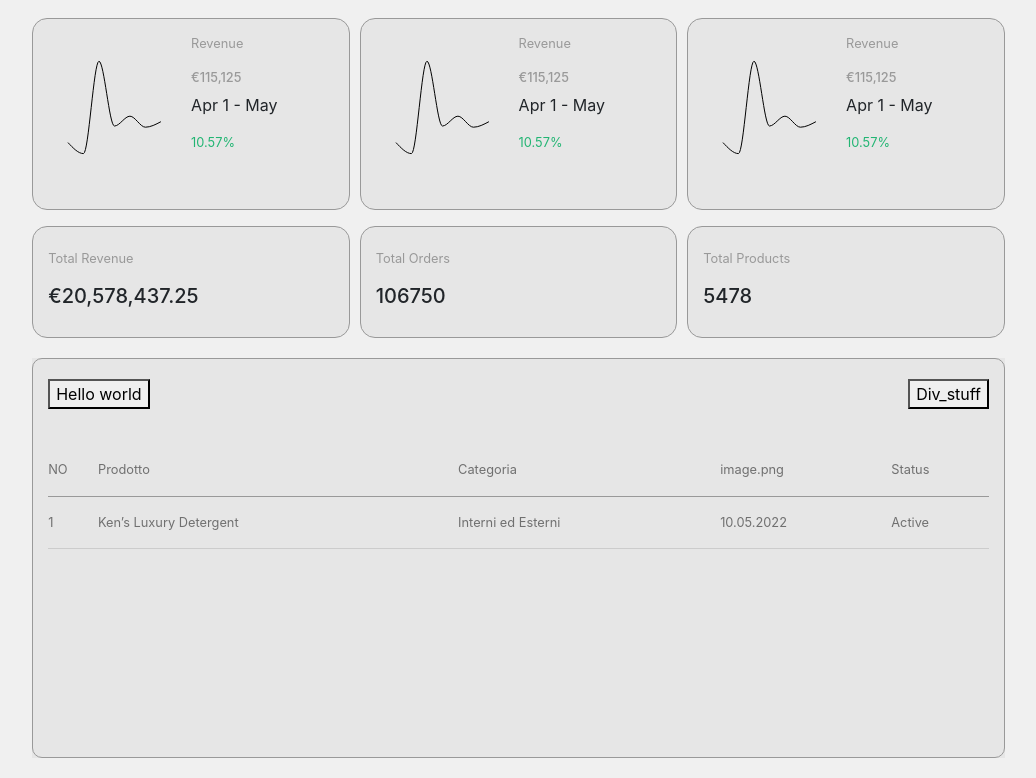
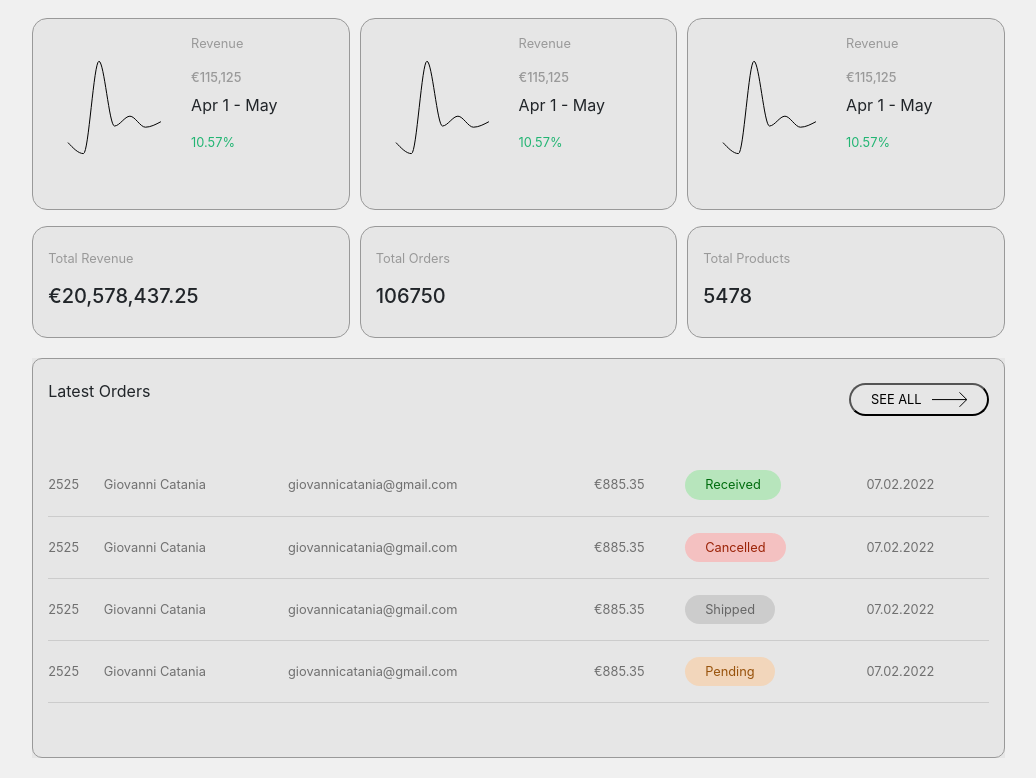
Before and after one commit to desmondezo1/mcs-frontend, a Next.js app: page /overview in a window 1280 px wide. Shown: the part 578-1356 px from the top of the page, without its empty margins (243-1279 px from the left). Built offline with nearby package versions, Linux system fonts and the light colour scheme.

Commit message:
prod dashboard

```diff
--- a/components/molecules/Table.js
+++ b/components/molecules/Table.js
@@ -1,37 +1,50 @@
 import React from "react";
 import style from "../../styles/table.module.css";
 
-function Table({ table }) {
+Table.defaultProps = {
+  table: "",
+  HeadContainer: "",
+  tableData: [{}],
+  children: "",
+  headKey: [""],
+  displayHeadKey: false,
+  selfDisplayComponent: false,
+};
+
+function Table({
+  tableData,
+  children,
+  headKey,
+  displayHeadKey,
+  selfDisplayComponent,
+  displayComponent,
+}) {
+  const body = tableData.map((data, i) => {
+    const keys = headKey;
+    return (
+      <tr key={i}>
+        {keys.map((key, i) => (
+          <td key={i}>{data[key]}</td>
+        ))}
+      </tr>
+    );
+  });
   return (
     <div className={style.table_container}>
-      <div className={style.table_container_header}>
-        <div>
-          <button>Hello world</button>
-        </div>
-        <div>
-          <button>Div_stuff</button>
-        </div>
-      </div>
+      <div className={style.table_container_header}>{children}</div>
 
       <table className={style.table}>
-        <thead>
-          <tr>
-            <th>NO</th>
-            <th>Prodotto</th>
-            <th>Categoria</th>
-            <th>image.png</th>
-            <th>Status</th>
-          </tr>
-        </thead>
-        <tbody>
-          <tr>
-            <td>1</td>
-            <td>Ken’s Luxury Detergent</td>
-            <td>Interni ed Esterni</td>
-            <td>10.05.2022</td>
-            <td>Active</td>
-          </tr>
-        </tbody>
+        {displayHeadKey && (
+          <thead>
+            <tr>
+              {headKey.map((data, i) => (
+                <th key={i}>{data}</th>
+              ))}
+            </tr>
+          </thead>
+        )}
+
+        <tbody>{selfDisplayComponent ? displayComponent : body}</tbody>
       </table>
     </div>
   );
--- a/package.json
+++ b/package.json
@@ -3,10 +3,9 @@
   "version": "0.1.0",
   "private": true,
   "scripts": {
-    "dev": "next dev",
+    "dev": "node server.js",
     "build": "next build",
-    "start": "next start",
-    "lint": "next lint"
+    "start": "NODE_ENV=production node server.js"
   },
   "dependencies": {
     "bootstrap": "^5.1.3",
```
Also changed, not shown: server.js (added, +37 -0 lines), 2 other files (tests, documents, lock files or other folders).
